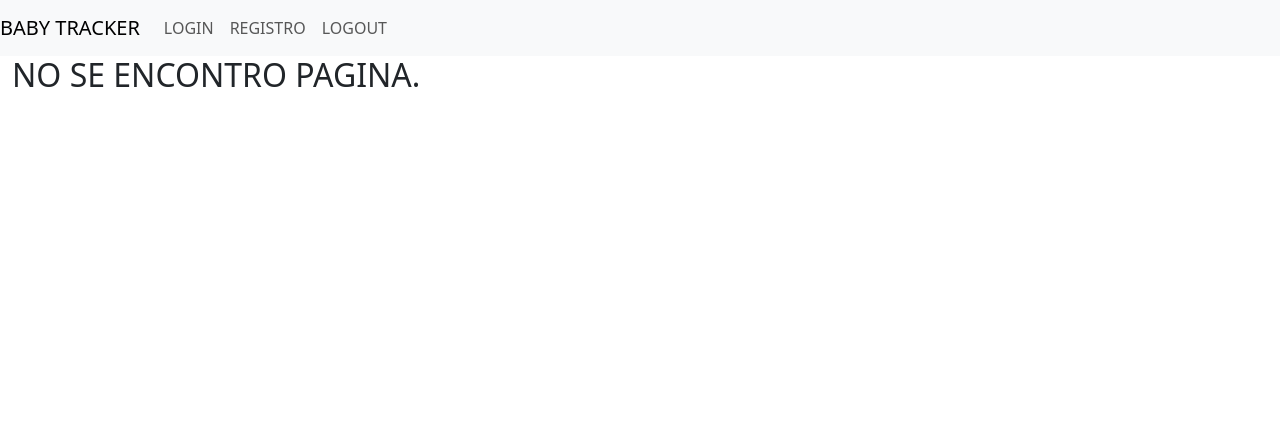
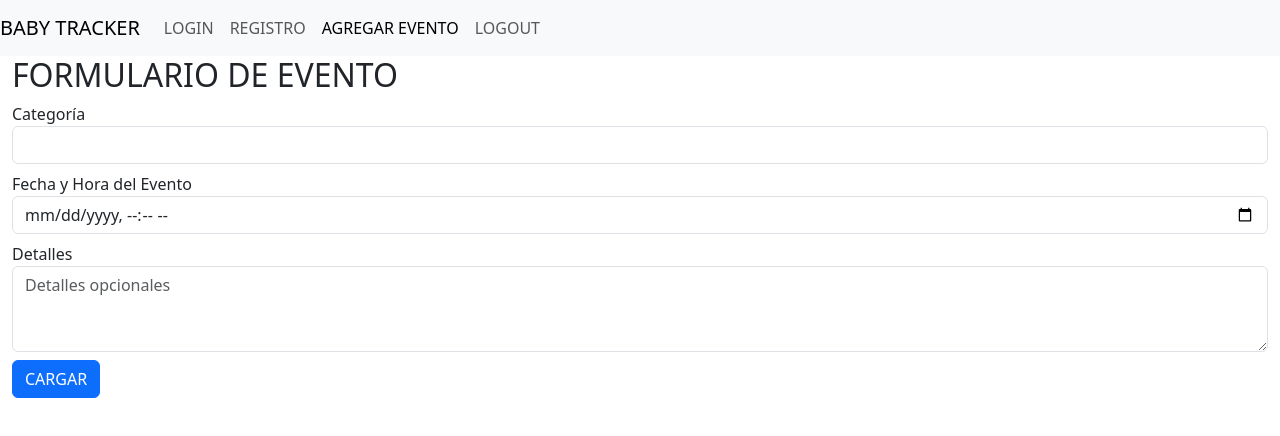
Before and after one commit to GianfrancoB23/TDFE, a React (Vite) app in the folder obl/: page /AgregarEvento in a window 1280 px wide. Shown: the top 436 px of the page. Built offline with nearby package versions, Linux system fonts and the light colour scheme.

Commit message:
Comienzo de AgregarEvento

```diff
--- /dev/null
+++ b/obl/html/agregarEvento.html
@@ -0,0 +1,90 @@
+<!DOCTYPE html>
+<html lang="es">
+
+<head>
+    <meta charset="UTF-8">
+    <meta name="viewport" content="width=device-width, initial-scale=1.0">
+    <title>Formulario de Evento</title>
+    <!-- Agregar el enlace al CSS de Bootstrap -->
+    <link href="https://stackpath.bootstrapcdn.com/bootstrap/4.5.2/css/bootstrap.min.css" rel="stylesheet">
+    <style>
+        .container {
+            margin-top: 20px;
+        }
+    </style>
+</head>
+
+<body>
+    <div class="container">
+        <h2>Formulario de Evento</h1>
+
+        <div class="form-group">
+            <label for="categorySelect">Categoría</label>
+            <select class="form-control" id="categorySelect" name="category" required>
+                <option value="">Selecciona una categoría</option>
+                <option value="1">Categoría 1</option>
+                <option value="2">Categoría 2</option>
+                <option value="3">Categoría 3</option>
+                <!-- Agregar más categorías según sea necesario -->
+            </select>
+        </div>
+
+        <div class="form-group">
+            <label for="eventDate">Fecha y Hora del Evento</label>
+            <input type="datetime-local" class="form-control" id="eventDate" name="eventDate" required>
+        </div>
+
+        <div class="form-group">
+            <label for="details">Detalles</label>
+            <textarea class="form-control" id="details" name="details" rows="3"
+                placeholder="Detalles opcionales"></textarea>
+        </div>
+
+        <button type="submit" class="btn btn-primary">CARGAR</button>
+
+    </div>
+
+    <!-- Agregar el enlace al JS de Bootstrap y dependencias -->
+    <script src="https://code.jquery.com/jquery-3.5.1.slim.min.js"></script>
+    <script src="https://cdn.jsdelivr.net/npm/@popperjs/core@2.5.4/dist/umd/popper.min.js"></script>
+    <script src="https://stackpath.bootstrapcdn.com/bootstrap/4.5.2/js/bootstrap.min.js"></script>
+    <script>
+        document.getElementById('eventForm').addEventListener('submit', function (event) {
+            event.preventDefault();
+
+            var category = document.getElementById('categorySelect').value;
+            var eventDate = document.getElementById('eventDate').value;
+            var details = document.getElementById('details').value;
+
+            if (!category) {
+                alert('Por favor, selecciona una categoría.');
+                return;
+            }
+
+            // Obtener la fecha y hora actual
+            var now = new Date();
+            var nowISOString = now.toISOString().slice(0, 16);
+
+            // Validar la fecha ingresada
+            if (eventDate && eventDate > nowISOString) {
+                alert('La fecha y hora del evento no pueden ser posteriores a la fecha y hora actual.');
+                return;
+            }
+
+            // Si no se proporciona fecha, usar la actual
+            if (!eventDate) {
+                eventDate = nowISOString;
+            }
+
+            // Aquí puedes manejar el envío del formulario, por ejemplo, enviarlo a una API
+            console.log('Categoría:', category);
+            console.log('Fecha y Hora del Evento:', eventDate);
+            console.log('Detalles:', details);
+
+            // Ejemplo de alert para mostrar los datos
+            alert(`Categoría: ${category}\nFecha y Hora del Evento: ${eventDate}\nDetalles: ${details}`);
+        });
+    </script>
+</body>
+
+</html>
--- a/obl/src/App.jsx
+++ b/obl/src/App.jsx
@@ -11,6 +11,7 @@ import Login from "./componentes/Login";
 import Registro from "./componentes/Registro";
 import NoEncontrado from "./componentes/NoEncontrado";
 import Dashboard from "./componentes/Dashboard";
+import AgregarEvento from "./componentes/DashboardComp/AgregarEvento";
 
 function App() {
   return (
@@ -21,6 +22,7 @@ function App() {
             <Route path="/Login" element={<Login />} />
             <Route path="/Registro" element={<Registro />} />
             <Route path="/Dashboard" element={<Dashboard />} />
+            <Route path="/AgregarEvento" element={<AgregarEvento />} />
             <Route path="*" element={<NoEncontrado />} />
           </Route>
         </Routes>
--- a/obl/src/componentes/Contenedor.jsx
+++ b/obl/src/componentes/Contenedor.jsx
@@ -27,6 +27,9 @@ const Contenedor = () => {
                                 <NavLink className="nav-link" to="/Registro">REGISTRO</NavLink>
                             </li>
                             <li className="nav-item">
+                                <NavLink className="nav-link" to="/AgregarEvento">AGREGAR EVENTO</NavLink>
+                            </li>
+                            <li className="nav-item">
                                 <Link className="nav-link" to="/Login" onClick={logout}>LOGOUT</Link>
                             </li>
                         </ul>
--- /dev/null
+++ b/obl/src/componentes/DashboardComp/AgregarEvento.jsx
@@ -0,0 +1,57 @@
+import React, { useId } from 'react'
+import { useNavigate } from 'react-router-dom';
+
+const AgregarEvento = () => {
+
+    const navigate = useNavigate();
+
+    const urlAPI = "https://babytracker.develotion.com/";
+
+    const slcCategoria = useId();
+
+
+
+    return (
+        <div className="container">
+            <h2>FORMULARIO DE EVENTO</h2>
+            <div className="form-group mt-2">
+                <label htmlFor="categorySelect">Categoría</label>
+                <select
+                    className="form-control"
+                    id="categorySelect"
+                    name="category"
+                    required=""
+                >
+                    {/* agregar los opt */}
+                </select>
+            </div>
+            <div className="form-group mt-2">
+                <label htmlFor="eventDate">Fecha y Hora del Evento</label>
+                <input
+                    type="datetime-local"
+                    className="form-control"
+                    id="eventDate"
+                    name="eventDate"
+                    required=""
+                />
+            </div>
+            <div className="form-group mt-2">
+                <label htmlFor="details">Detalles</label>
+                <textarea
+                    className="form-control"
+                    id="details"
+                    name="details"
+                    rows={3}
+                    placeholder="Detalles opcionales"
+                    defaultValue={""}
+                />
+            </div>
+            <button type="submit" className="btn btn-primary mt-2">
+                CARGAR
+            </button>
+        </div>
+
+    )
+}
+
+export default AgregarEvento
--- a/obl/src/componentes/Registro.jsx
+++ b/obl/src/componentes/Registro.jsx
@@ -1,19 +1,12 @@
-import React, {useEffect, useId, useRef, useState} from "react";
-import {useNavigate} from "react-router-dom";
-import {useDispatch, useSelector} from "react-redux";
-import {guardarDepartamentos} from "../features/departamentosSlice";
-import {guardarCiudades} from "../features/ciudadesSlice";
-import {toast} from "react-toastify";
+import React, { useEffect, useId, useRef, useState } from "react";
+import { useNavigate } from "react-router-dom";
+import { useDispatch, useSelector } from "react-redux";
+import { guardarDepartamentos } from "../features/departamentosSlice";
+import { guardarCiudades } from "../features/ciudadesSlice";
+import { toast } from "react-toastify";
 
 const Registro = () => {
     const navigate = useNavigate();
-
-  /* useEffect(() => {
-        if (localStorage.getItem("apiKey") != null) {
-            navigate("/Dashboard");
-
-        }
-    }, [navigate]) */
 
     const urlAPI = "https://babytracker.develotion.com/";
 
@@ -42,7 +35,7 @@ const Registro = () => {
             fetch(`${urlAPI}departamentos.php`)
                 .then((r) => r.json())
                 .then((datos) => {
-          console.log(datos);
+                    console.log("Departamentos", datos);
 
                     dispatch(guardarDepartamentos(datos.departamentos));
                 });
@@ -78,9 +71,12 @@ const Registro = () => {
         if (
             userCampo.length != 0 &&
             passCampp.length != 0 &&
-      ((slcDpto.length == 0) != slcCity.length) != 0
+            ((slcDpto.length != 0) != slcCity.length) != 0 &&
+            slcDpto != "" &&
+            slcCity != ""
         ) {
             console.log("ADENTRO");
+
 
             const data = {
                 usuario: userCampo,
@@ -119,7 +115,6 @@ const Registro = () => {
                     }
                 });
         } else {
-      /* console.log("Debe completar todos los campos"); */
             toast.error("Debe completar todos los campos", {
                 position: "top-right",
                 autoClose: 5000,
```
Lines whose indentation alone changed are shown as unchanged.
